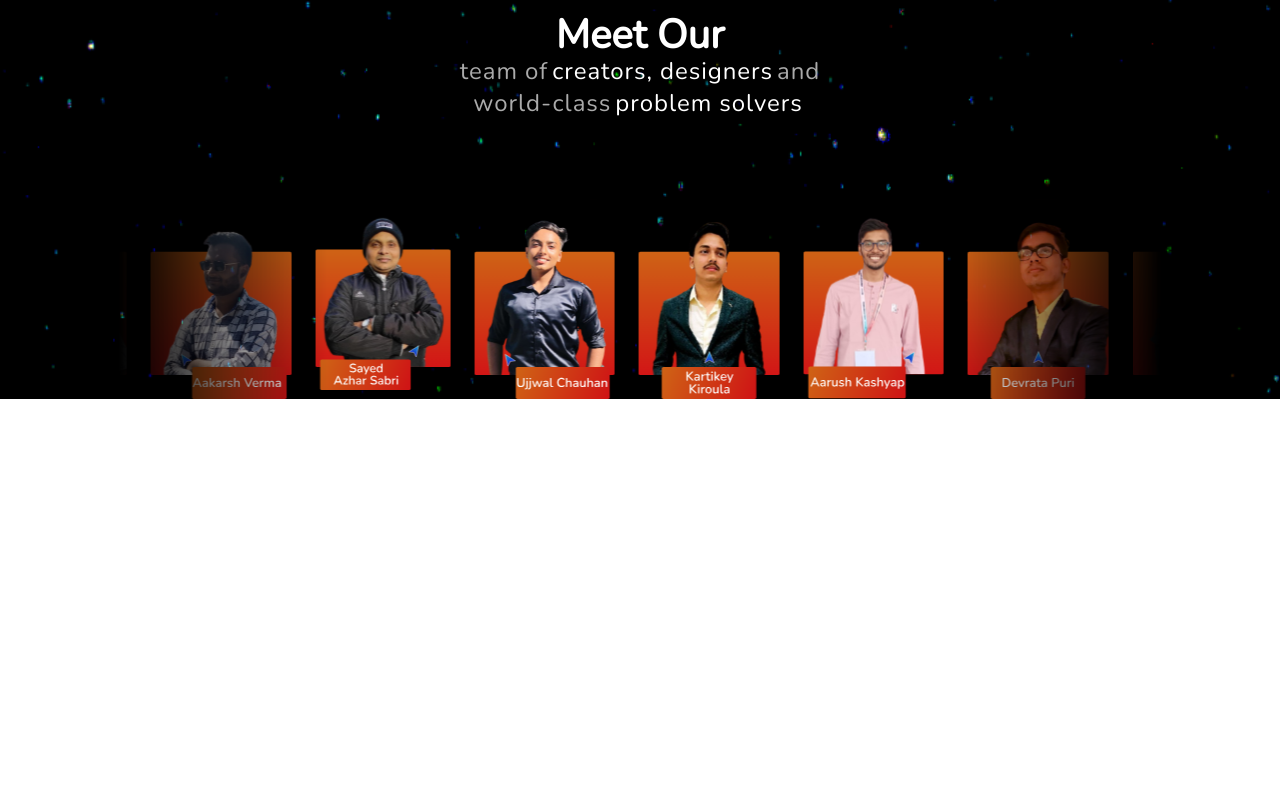
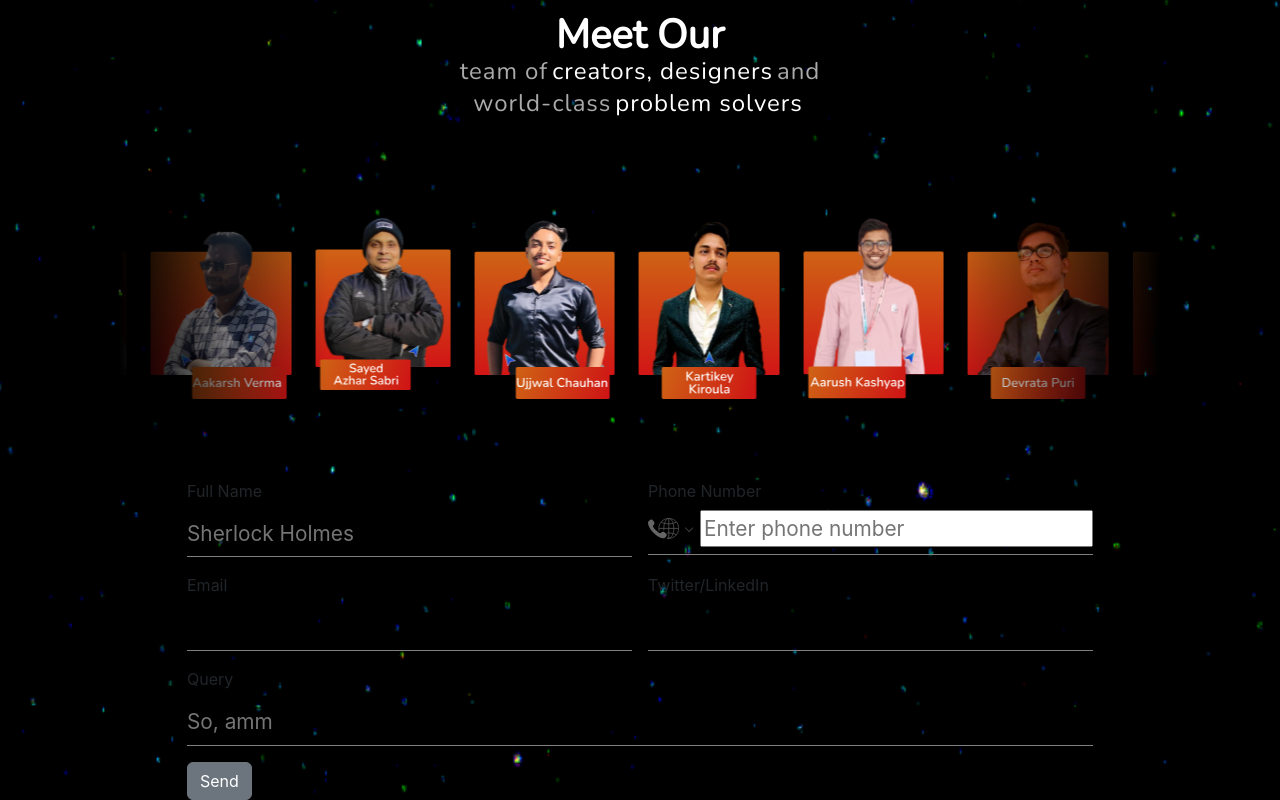
Before and after one commit to ujjwalchauhan10/D-HAT-Portfolio, a React (Create React App) app: page / in a window 1280 px wide. Shown: the part 3520-4320 px from the top of the page. Before the commit the page ends 3999 px from the top, so only its background shows below. Built offline with nearby package versions, Linux system fonts and the light colour scheme.

Commit message:
Adding Form

```diff
--- a/package.json
+++ b/package.json
@@ -8,6 +8,7 @@
     "@testing-library/user-event": "^13.2.1",
     "react": "^18.2.0",
     "react-dom": "^18.2.0",
+    "react-phone-number-input": "^3.2.12",
     "react-scripts": "5.0.1",
     "web-vitals": "^2.1.0"
   },
--- a/src/App.css
+++ b/src/App.css
@@ -252,6 +252,18 @@
 .col-gray{
   color: #AAAAAA;
 }
+.formCont {
+  font-family: inherit;
+  width: 100%;
+  border: 0;
+  border-bottom: 1px solid gray;
+  outline: 0;
+  font-size: 1.3rem;
+  color: gray;
+  padding: 7px 0;
+  background: transparent;
+  border-radius: 0;
+}
 /* Media Query for Mobile Devices */
 @media (max-width: 480px) {
   .landing-t-size {
--- /dev/null
+++ b/src/Components/ContactUs.jsx
@@ -0,0 +1,144 @@
+import React,{ useState, useRef} from "react";
+import PhoneInput from "react-phone-number-input";
+import "react-phone-number-input/style.css";
+
+const initialValues = {
+    fullName: "",
+    email: "",
+    socialLink: "",
+    query: "",
+};
+
+const ContactUs = (props) => {
+    const [values, setValues] = useState(initialValues);
+    const [emailError, setEmailError] = useState(false);
+    const [phone, setPhone] = useState('');
+    const errorRef = useRef(null);
+    const formRef = useRef(null);
+
+    function isValidEmail(email) {
+        return /\S+@\S+\.\S+/.test(email);
+    }
+    const handleEmailError = () => {
+        if (!!emailError) {
+            errorRef.current.hidden = true;
+        } else {
+            errorRef.current.hidden = false;
+        }
+    };
+    const handleChange = (e) => {
+        let name = e.target.name;
+        let value = e.target.value;
+        setValues({
+            ...values,
+            [name]: value,
+        });
+        if (name === "email") {
+            setEmailError(isValidEmail(value));
+            handleEmailError();
+        }
+    };
+    // const handleSubmit = async(e) => {
+    //     e.preventDefault();
+    //     try {
+    //         let result =await emailjs.sendForm(process.env.REACT_APP_SERVICE_ID, process.env.REACT_APP_TEMPLATE_ID, formRef.current, process.env.REACT_APP_PUBLIC_KEY);
+    //         if(!!result){
+    //             alert("You will be responded shortly.")
+    //         }
+    //     } catch (error) {
+    //         console.log(error);
+    //     }
+    //     setValues(initialValues);
+    //     setPhone('');
+    // };
+
+    return (
+        <div>
+            <div className="container col-12">
+                <div className="container col-10" id="formContainer">
+                    <form className="row g-3" ref={formRef}>
+                        <div className="col-md-6">
+                            <label htmlFor="fullName" className="form-label">
+                                Full Name
+                            </label>
+                            <input
+                                name="fullName"
+                                value={values.fullName}
+                                type="text"
+                                className="formCont"
+                                id="inputName"
+                                placeholder="Sherlock Holmes"
+                                onChange={handleChange}
+                            />
+                        </div>
+                        <div className="col-md-6">
+                            <div>Phone Number</div>
+                            <PhoneInput
+                                name="phone"
+                                placeholder="Enter phone number"
+                                value={phone}
+                                onChange={setPhone}
+                                id="phone"
+                                className="formCont"
+                            />
+                        </div>
+                        <div className="col-md-6">
+                            <label htmlFor="email" className="form-label">
+                                Email
+                            </label>
+                            <input
+                                name="email"
+                                value={values.email}
+                                type="email"
+                                className="formCont test"
+                                id="inputEmail"
+                                onChange={handleChange}
+                            />
+                            <div ref={errorRef} hidden={true} className="emailError">
+                                Enter a Valid Email!
+                            </div>
+                        </div>
+                        <div className="col-md-6">
+                            <label htmlFor="socialLink" className="form-label">
+                                Twitter/LinkedIn
+                            </label>
+                            <input
+                                name="socialLink"
+                                value={values.socialLink}
+                                type="text"
+                                className="formCont"
+                                id="inputTwitter"
+                                onChange={handleChange}
+                            />
+                        </div>
+                        <div className="col-12">
+                            <label htmlFor="query" className="form-label">
+                                Query
+                            </label>
+                            <input
+                                name="query"
+                                value={values.query}
+                                type="text"
+                                className="formCont"
+                                id="inputQuery"
+                                placeholder="So, amm"
+                                onChange={handleChange}
+                            />
+                        </div>
+                        <div className="col-12">
+                            <button
+                                type="submit"
+                                className="btn btn-secondary"
+                                // onClick={handleSubmit}
+                            >
+                                Send
+                            </button>
+                        </div>
+                    </form>
+                </div>
+            </div>
+        </div>
+    );
+};
+
+export default ContactUs;
--- a/src/Components/Landing.jsx
+++ b/src/Components/Landing.jsx
@@ -4,6 +4,7 @@ import WeProvide from "./WeProvide";
 import WeBuilt from "./WeBuilt";
 import OurClients from "./OurClients";
 import Team from "../Components/Team";
+import ContactUs from "./ContactUs";
 const Landing = () => {
     return (
         <div>
@@ -91,6 +92,7 @@ const Landing = () => {
                 <WeBuilt/>
                 <OurClients/>
                 <Team/>
+                <ContactUs/>
             </div>
         </div>
     );
```
Also changed, not shown: 1 other file (tests, documents, lock files or other folders).
